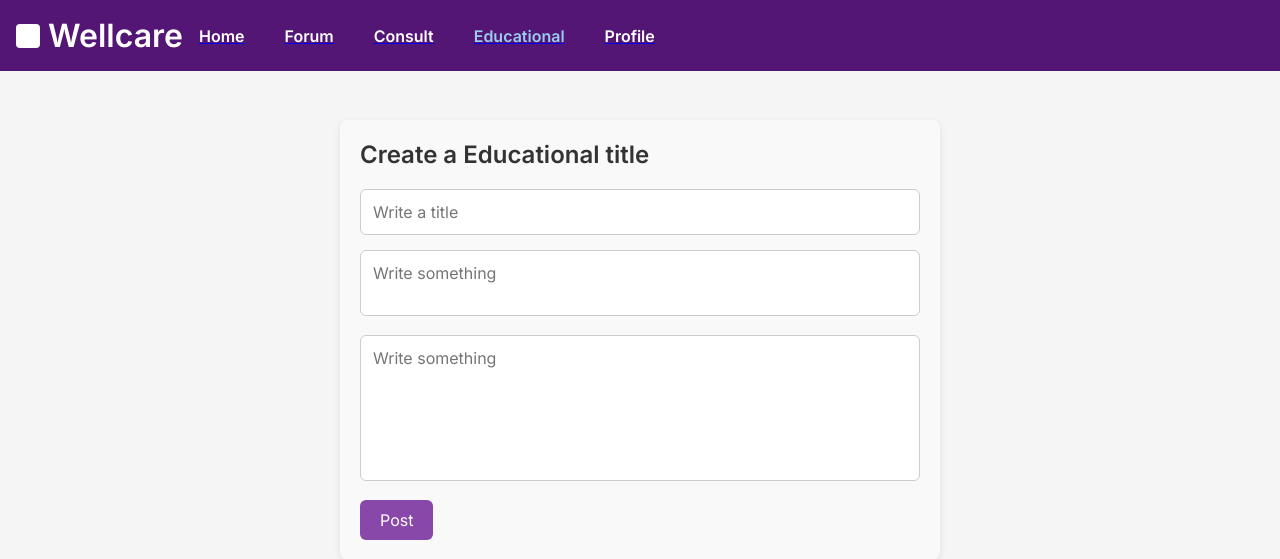
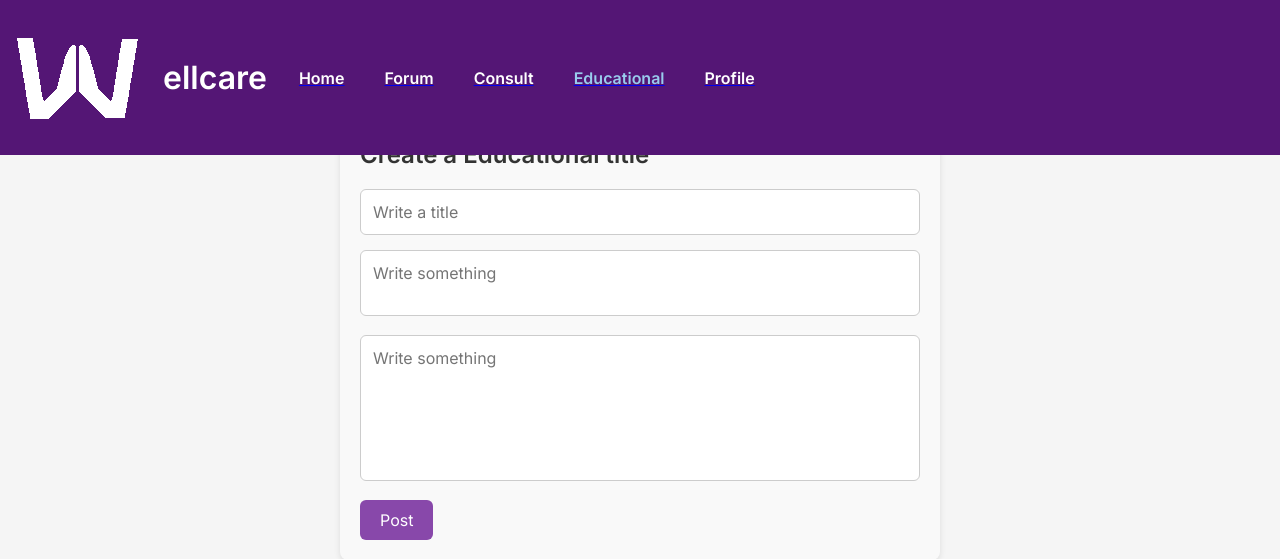
Before and after one commit to JonathanH045/AOL-Software-Engineering, a Flask app: page /create_edu in a window 1280 px wide. Shown: the top 559 px of the page. Run offline with Flask 3, Linux system fonts and the light colour scheme; the visitor is signed in with stand-in values (Sample User, id 1).

Commit message:
Update create_edu.html

```diff
--- a/templates/create_edu.html
+++ b/templates/create_edu.html
@@ -11,8 +11,9 @@
   <header>
     <div class="header-top">
       <div class="logo">
-        <div class="logo-box"></div>
-        <h1>Wellcare</h1>
+        <img src="icons/Wellcare.png" class="logo"></img>
+      </div>
+        <h1>ellcare</h1>
         <nav class="top-nav desktop-nav">
           <a href="{{ url_for('dashboard') }}"><span>Home</span></a>
           <a href="{{ url_for('forum') }}"><span>Forum</span></a>
```
